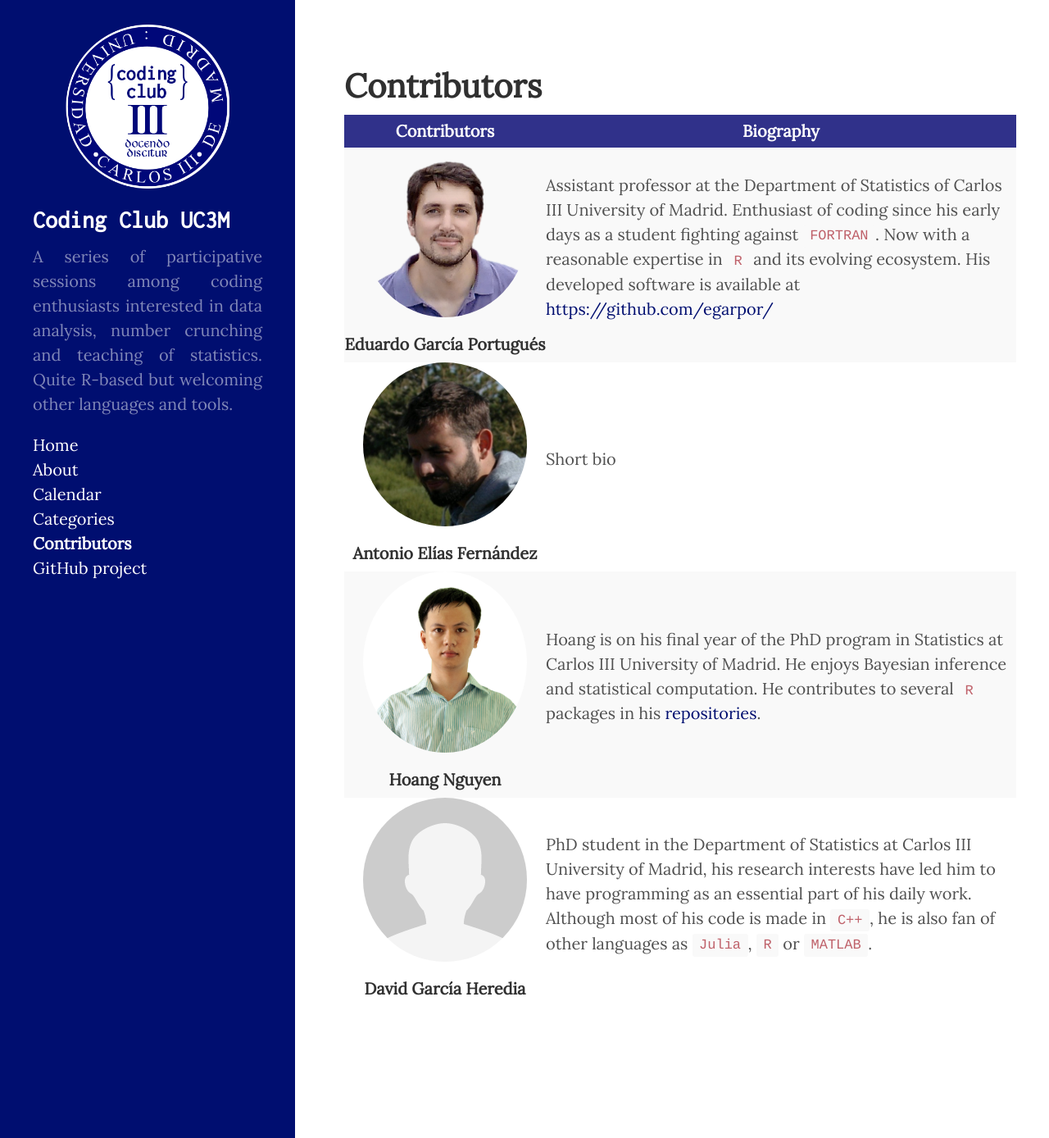
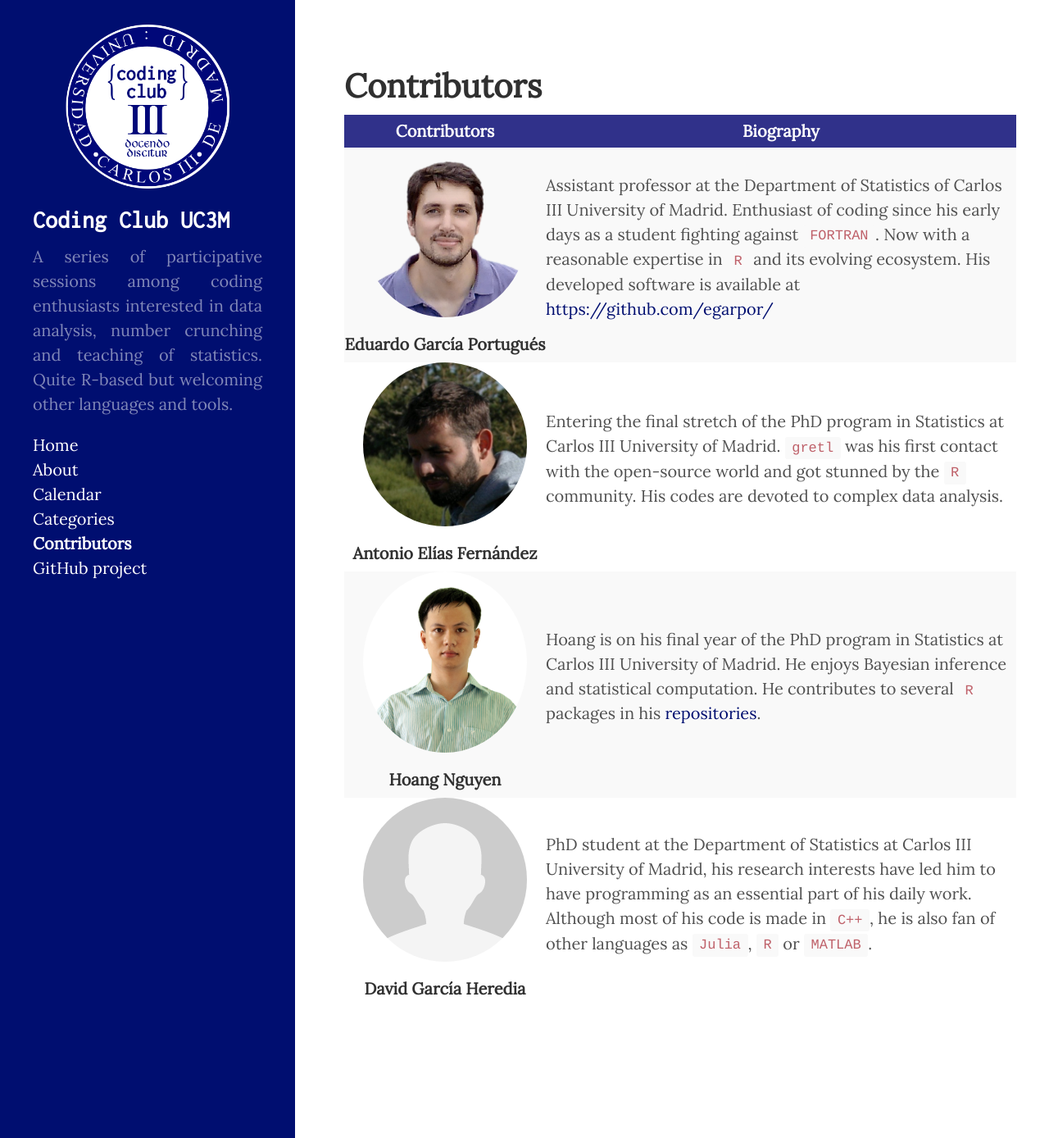
Before and after one commit to CodingClubUC3M/codingclubuc3m.github.io, a Jekyll site: the page built from contributors.md, in a window 1280 px wide and 1388 px high. Shown: the whole window at 82% size. Built offline with Jekyll 4.4.1, drawn with Linux system fonts in a browser that asks for light colours; comment, search, counter and statistics services are not loaded.

Commit message:
my bio
I added my bio

```diff
--- a/contributors.md
+++ b/contributors.md
@@ -10,7 +10,7 @@ images:
   - name: Antonio Elías Fernández
     image_path: /public/contributor/antonio.jpeg
     link: https://www.linkedin.com/in/antonio-el%C3%ADas-fern%C3%A1ndez-656ab495/
-    description: Short bio
+    description:  Entering the final stretch of the PhD program in Statistics at Carlos III University of Madrid. <code class="highlighter-rouge">gretl</code> was his first contact with the open-source world and got stunned by the <code class="highlighter-rouge">R</code> community. His codes are devoted to complex data analysis.
 
   - name: Hoang Nguyen
     image_path: /public/contributor/hoang.jpg
@@ -20,7 +20,7 @@ images:
   - name: David García Heredia
     image_path: /public/contributor/person.png
     link: null
-    description: PhD student in the Department of Statistics at Carlos III University of Madrid, his research interests have led him to have programming as an essential part of his daily work. Although most of his code is made in <code class="highlighter-rouge">C++</code>, he is also fan of other languages as <code class="highlighter-rouge">Julia</code>, <code class="highlighter-rouge">R</code> or <code class="highlighter-rouge">MATLAB</code>.
+    description: PhD student at the Department of Statistics at Carlos III University of Madrid, his research interests have led him to have programming as an essential part of his daily work. Although most of his code is made in <code class="highlighter-rouge">C++</code>, he is also fan of other languages as <code class="highlighter-rouge">Julia</code>, <code class="highlighter-rouge">R</code> or <code class="highlighter-rouge">MATLAB</code>.
 ---
 
 <table>
```
